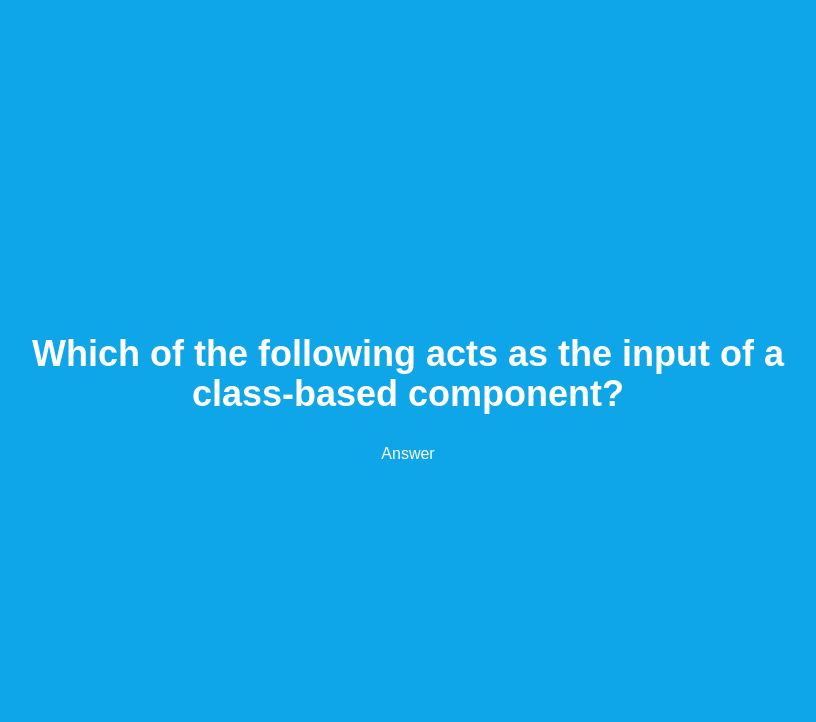
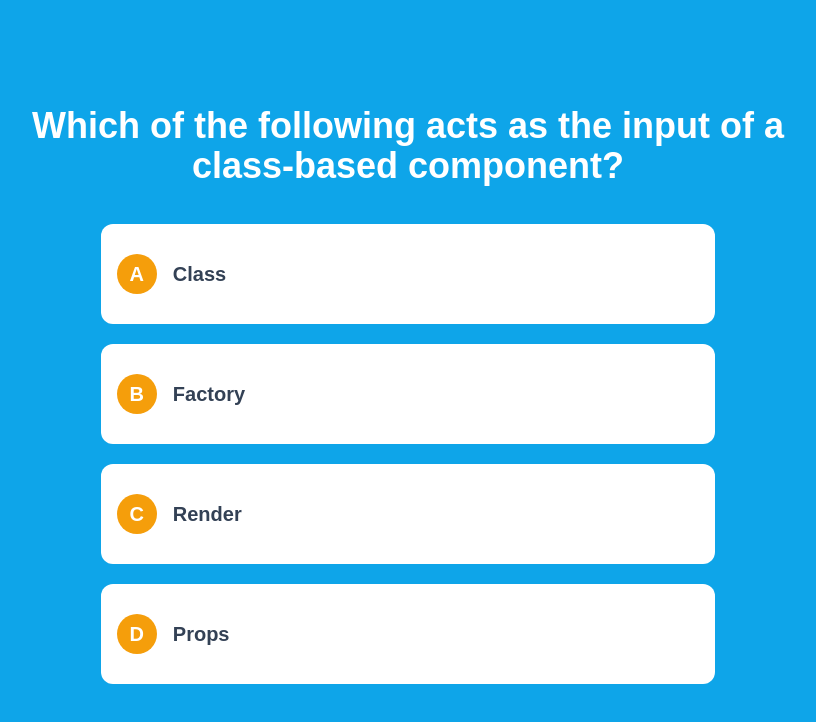
Before and after one commit to TikoCisneros/next-quiz, a Next.js app: page / in a window 1280 px wide. Shown: the top 722 px of the page, without its empty margins (232-1048 px from the left). Built offline with nearby package versions, Linux system fonts and the light colour scheme.

Commit message:
Add base answer design and config

```diff
--- a/components/Question/Answer.tsx
+++ b/components/Question/Answer.tsx
@@ -1,8 +1,32 @@
-interface AnswerProps {}
+// Based on https://www.w3schools.com/howto/howto_css_flip_card.asp
+import AnswerModel from '../../model/Answer.model';
 
-const Answer = (props: AnswerProps) => {
+interface AnswerProps {
+  data: AnswerModel;
+  index: number;
+  literal: string;
+  onClick: (index: number) => void;
+}
+
+const Answer = ({ index ,data, literal, onClick }: AnswerProps) => {
+  const handleClick = () => onClick(index);
+
   return (
-    <div>Answer</div>
+    <div className="flex h-[100px] m-[10px] w-[80%] min-w-[320px]" onClick={handleClick}>
+      <div className="flex flex-1 relative">
+        <div className="flex h-full w-full absolute items-center bg-white rounded-xl px-4">
+          <span className="flex justify-center items-center w-[40px] h-[40px] text-xl font-extrabold bg-amber-500 rounded-full">
+            {literal}
+          </span>
+          <span className="text-slate-700 text-xl font-bold ml-4">
+            {data.text}
+          </span>
+        </div>
+        <div className="flex h-full w-full absolute">
+
+        </div>
+      </div>
+    </div>
   )
 }
 
--- a/components/Question/Question.tsx
+++ b/components/Question/Question.tsx
@@ -1,17 +1,28 @@
+import Statement from './Statement';
 import Answer from './Answer';
-import Statement from './Statement';
 
 import QuestionModel from '../../model/Question.model';
 
+const LITERALS = ['A', 'B', 'C', 'D'];
+
 interface QuestionProps {
   data: QuestionModel;
+  onAnswerClick: (index: number) => void;
 }
 
-const Question = ({ data }: QuestionProps) => {
+const Question = ({ data, onAnswerClick }: QuestionProps) => {
   return (
     <div className="flex flex-col items-center">
       <Statement text={data.question} />
-      <Answer />
+      {data.answers.map((answer, index) => (
+        <Answer
+          key={`a-${index}`}
+          data={answer}
+          index={index}
+          literal={LITERALS[index]}
+          onClick={onAnswerClick}
+        />
+      ))}
     </div>
   )
 }
--- a/pages/index.tsx
+++ b/pages/index.tsx
@@ -1,10 +1,13 @@
 import type { NextPage } from 'next';
+import { useState } from 'react';
 
 import Question from '../components/Question';
 import APP_SURVEY from '../data/Survey';
 
 const Home: NextPage = () => {
-  return (<Question data={APP_SURVEY[3]} />);
+  const [question, setQuestion] = useState(APP_SURVEY[3])
+
+  return (<Question data={question} onAnswerClick={(index) => setQuestion(question.answerQuestion(index))} />);
 }
 
 export default Home
```
